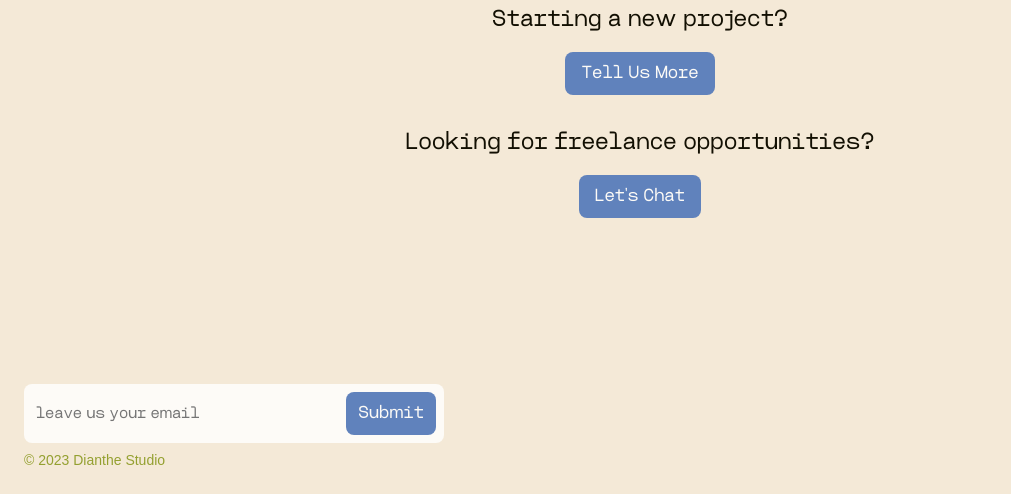
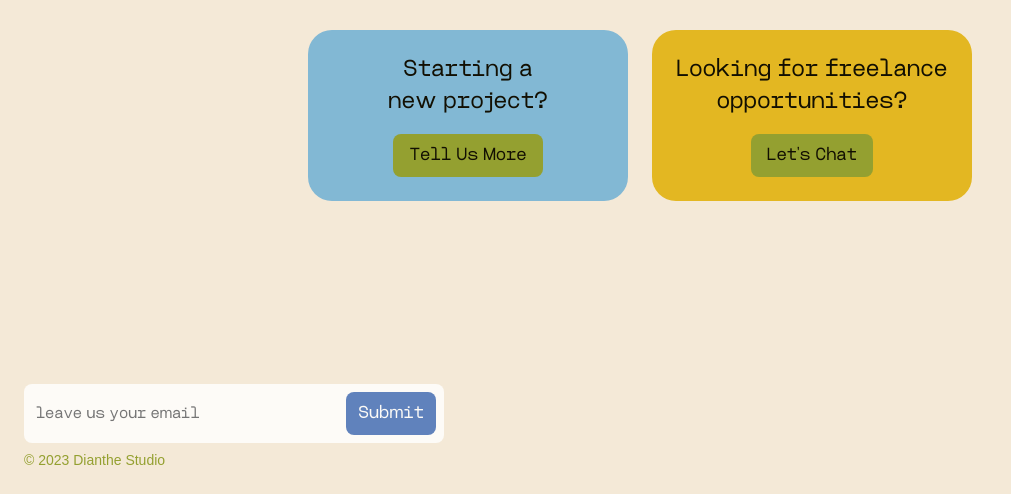
Before and after one commit to brianagude/dianthe-studio, a website: page app/contact.html in a window 1280 px wide. Shown: the part 306-800 px from the top of the page, without its empty margins (0-1011 px from the left). Drawn offline with nearby package versions, Linux system fonts and the light colour scheme; a web font is replaced by a local one.

Commit message:
update contact page

```diff
--- a/app/contact.html
+++ b/app/contact.html
@@ -47,14 +47,18 @@
 
   <section class="contact-options page-section" id="mainContent">
     <div class="container">
-      <h3 class="title">Let's keep in touch!</h3>
-      <div class="contact-option">
-        <h5>Starting a new project?</h5>
-        <a href="https://ykuarko2mm7.typeform.com/to/rPyqBlrP" target="_blank" class="btn">Tell us more</a>
+      <div class="text-block">
+        <h3 class="title">Let's keep in&nbsp;touch!</h3>
       </div>
-      <div class="contact-option">
-        <h5>Looking for freelance opportunities?</h5>
-        <a href="https://ykuarko2mm7.typeform.com/to/ixOiNQqc" target="_blank" class="btn">Let's chat</a>
+      <div class="contact-block">
+        <div class="contact-option bg-primary-light">
+          <h5>Starting a new&nbsp;project?</h5>
+          <a href="https://ykuarko2mm7.typeform.com/to/rPyqBlrP" target="_blank" class="btn">Tell us more</a>
+        </div>
+        <div class="contact-option bg-tertiary">
+          <h5>Looking for freelance opportunities?</h5>
+          <a href="https://ykuarko2mm7.typeform.com/to/ixOiNQqc" target="_blank" class="btn">Let's chat</a>
+        </div>
       </div>
     </div>
   </section>
--- a/app/scss/_colors.scss
+++ b/app/scss/_colors.scss
@@ -10,6 +10,7 @@ $primary-light: #82b8d4;
 $secondary:     #94a030;
 $tertiary:      #e3b722;
 $red:           #be4310;
+
 
 .text-primary {
   color: $primary !important;
@@ -34,3 +35,27 @@ $red:           #be4310;
 .text-gray {
   color: $gray !important;
 }
+
+.bg-primary {
+  background-color: $primary !important;
+}
+
+.bg-primary-light {
+  background-color: $primary-light !important;
+}
+
+.bg-secondary {
+  background-color: $secondary !important;
+}
+
+.bg-tertiary {
+  background-color: $tertiary !important;
+}
+
+.bg-red {
+  background-color: $red !important;
+}
+
+.bg-gray {
+  background-color: $gray !important;
+}
--- a/app/scss/_global.scss
+++ b/app/scss/_global.scss
@@ -31,41 +31,12 @@ html {
 }
 
 ::-moz-selection {
-  background: $black;
+  background: $primary;
   color: $white;
-
-  // .text-primary {
-  //   color: $white !important;
-  //   background: $primary !important;
-  // }
-
-  // .text-primary-light {
-  //   background: $primary-light !important;
-  // }
-
-  // .text-secondary {
-  //   background: $secondary !important;
-  // }
-
-  // .text-tertiary {
-  //   background: $tertiary !important;
-  // }
-
-  // .text-blue {
-  //   background: $blue !important;
-  // }
-
-  // .text-blue-light {
-  //   background: $blue-light !important;
-  // }
-
-  // .text-gray {
-  //   background: $gray !important;
-  // }
 }
 
 ::selection {
-  background: $black;
+  background: $primary;
   color: $white;
 }
 
--- a/app/scss/pages/_contact.scss
+++ b/app/scss/pages/_contact.scss
@@ -20,7 +20,7 @@
       flex-direction: column;
       align-items: center;
       justify-content: center;
-      gap: 32px;
+      // gap: 32px;
     }
 
     .title {
@@ -32,6 +32,38 @@
     .btn {
       margin: 16px auto 0;
       display: block;
+      background: $secondary;
+      color: $black;
+
+      &:hover { color: $gray; }
+    }
+
+    .contact-block {
+      margin-top: 24px;
+      display: flex;
+      flex-direction: column;
+      align-items: center;
+      justify-content: center;
+
+      @include bp(md){
+        flex-direction: row;
+        margin-top: 40px;
+      }
+    }
+
+    .contact-option {
+      max-width: 20rem;
+      padding: 24px;
+      border-radius: 24px;
+
+      & + .contact-option {
+        margin-top: 16px;
+
+        @include bp(md){
+          margin-top: 0;
+          margin-left: 24px;
+        }
+      }
     }
   }
 }
```
Also changed, not shown: app/css/style.css, 1 other file.
